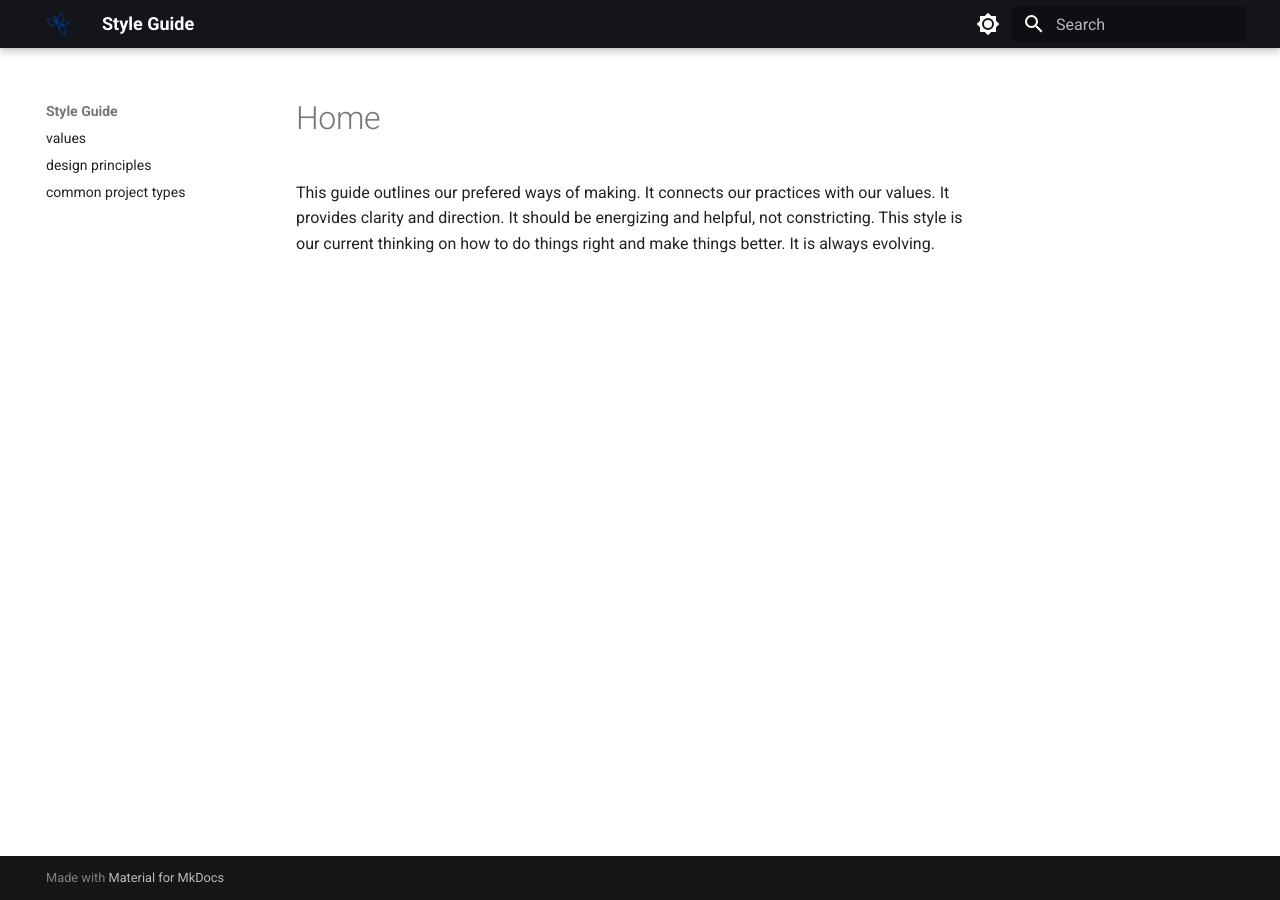
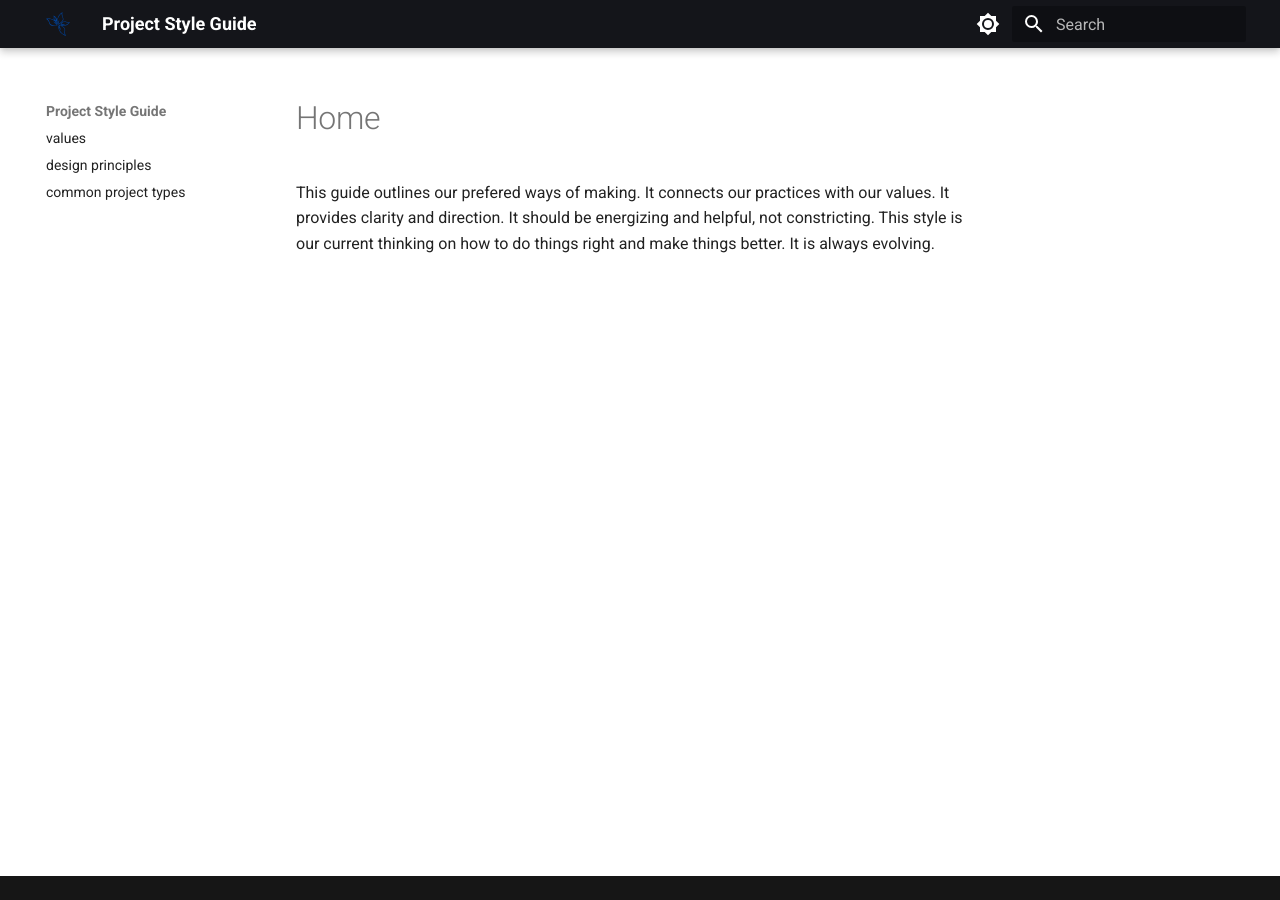
Before and after one commit to upenndigitalscholarship/style-guide, an MkDocs documentation site: the page built from docs/index.md, in a window 1280 px wide. Built offline with MkDocs 1.6.1 and Material for MkDocs 9.7.7, drawn with Linux system fonts in a browser that asks for light colours.

Commit message:
remove footer

```diff
--- a/mkdocs.yml
+++ b/mkdocs.yml
@@ -1,4 +1,4 @@
-site_name: Style Guide
+site_name: Project Style Guide
 
 theme:
     name: material  #readthedocs # material
@@ -25,3 +25,6 @@ nav:
     - values.md
     - design.md
     - project-types.md
+
+extra:
+  generator: false
```
